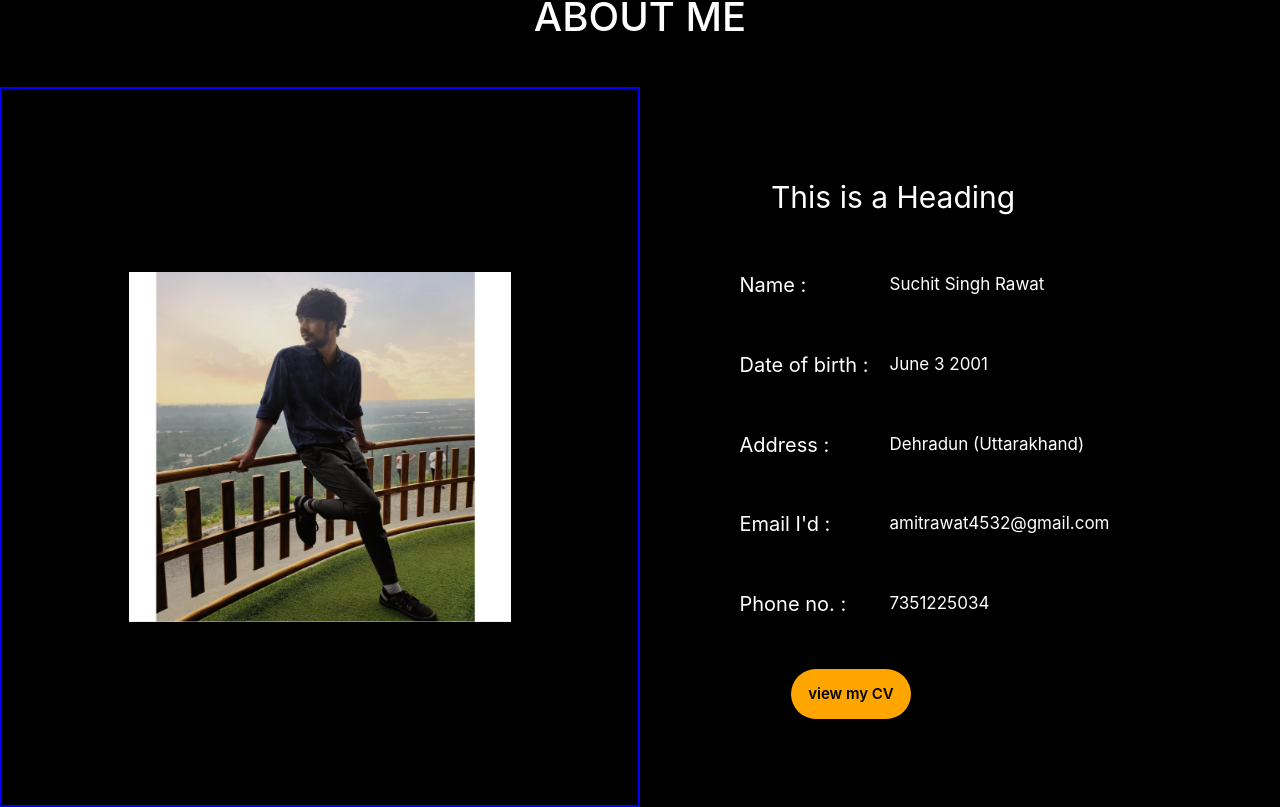
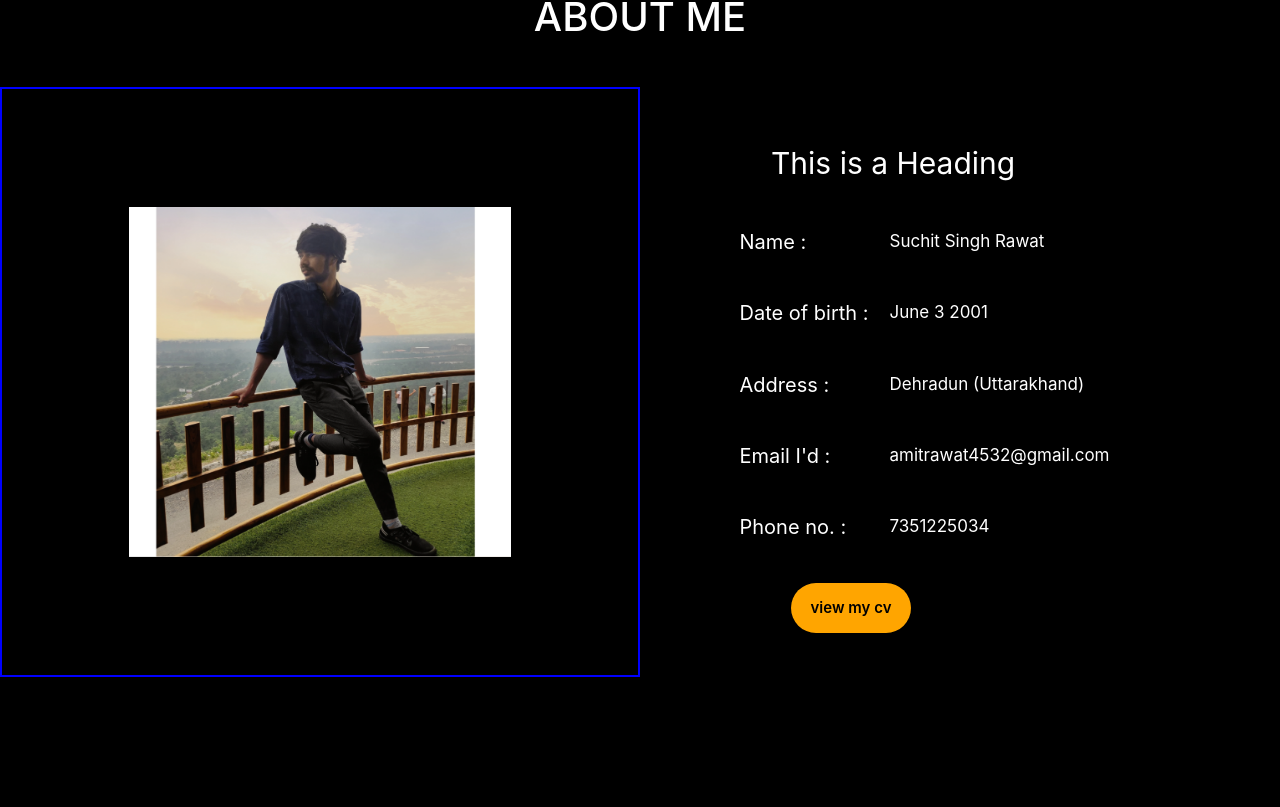
Before and after one commit to Amitrawat4532/portfolio, a Next.js app: page / in a window 1280 px wide. Shown: the part 853-1660 px from the top of the page. Built offline with nearby package versions, Linux system fonts and the light colour scheme.

Commit message:
add button

```diff
--- a/Component/Aboutpage.js
+++ b/Component/Aboutpage.js
@@ -19,6 +19,7 @@ const Aboutpage = () => {
           justifyContent="center"
           width={["100%", "100%", "50%", "50%"]}
           border="2px solid blue"
+          height={["200px", "250px", "590px", "590px"]}
         >
           <Image
             src="./Images/amit.png"
@@ -39,6 +40,7 @@ const Aboutpage = () => {
           margin="5px"
           alignItems="Center"
           width={["100%", "100%", "50%", "50%"]}
+          height={["200px", "250px", "590px", "590px"]}
         >
           <Flex
             justifyContent={["center", "center", "start", "start"]}
@@ -121,7 +123,7 @@ const Aboutpage = () => {
           <Flex justifyContent="start" width="70%" alignItems="center">
             <Text
               color="white"
-              fontSize={["12px", "15px", "18px", "20px"]}
+              fontSize={["10px", "15px", "18px", "20px"]}
               minWidth="150px"
             >
               Phone no. :
@@ -147,11 +149,11 @@ const Aboutpage = () => {
               color="black"
               bgColor="orange"
               borderRadius="30px"
-              width={["60px", "80px", "120px", "120px"]}
-              height={["25px", "30px", "50px", "50px"]}
-              fontSize={["10px", "12px", "14px", "15px"]}
+              width={["75px", "80px", "120px", "120px"]}
+              height={["38px", "40px", "50px", "50px"]}
+              fontSize={["12px", "12px", "14px", "15px"]}
             >
-              view my CV
+              view my cv
             </Button>
           </Flex>
         </Flex>
```
